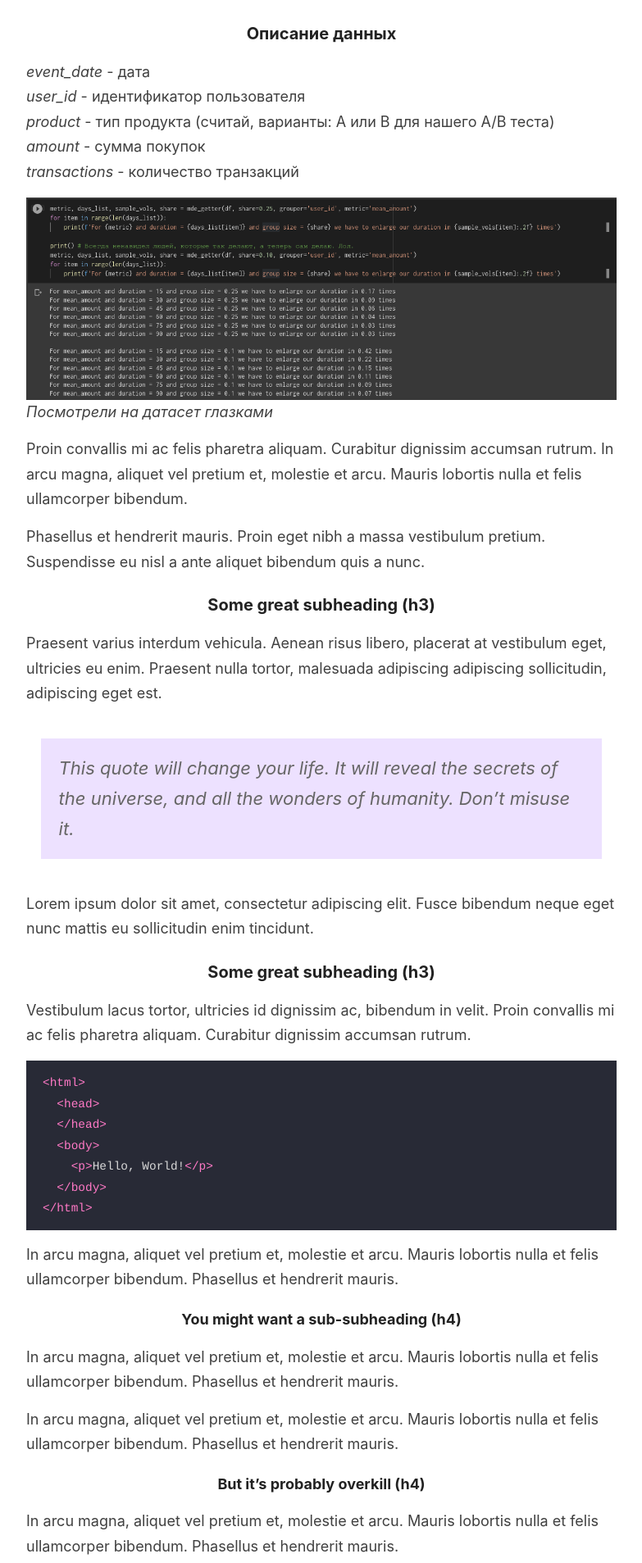
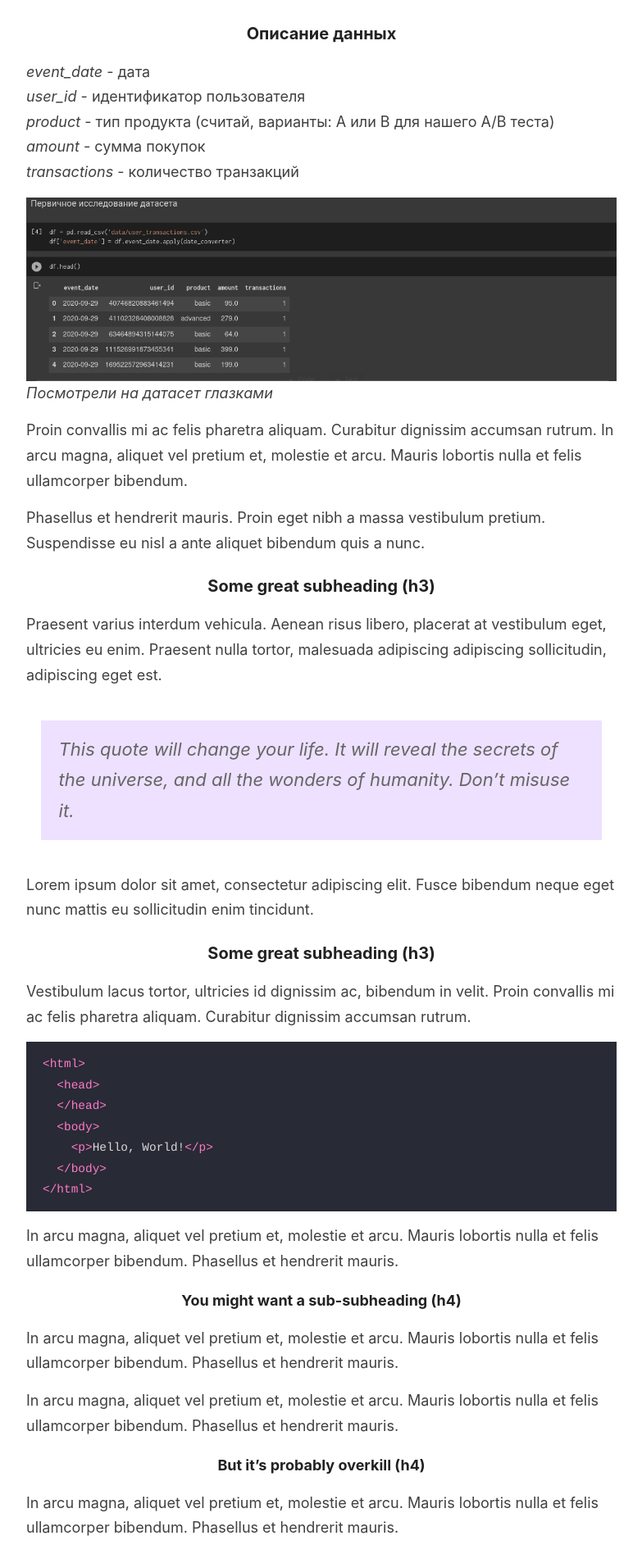
Before and after one commit to yk4r2/yk4r2.github.io, a Jekyll site: the page built from _posts/2020-4-16-avito-experiments-01.md, in a window 1280 px wide. Shown: the part 1261-3168 px from the top of the page at 82% size, without its empty margins (248-1031 px from the left). Built offline with Jekyll 4.4.1, drawn with Linux system fonts in a browser that asks for light colours.

Commit message:
trying to upload a pic to the 1st post

```diff
--- a/_posts/2020-4-16-avito-experiments-01.md
+++ b/_posts/2020-4-16-avito-experiments-01.md
@@ -35,7 +35,7 @@ _product_ - тип продукта (считай, варианты: A или B
 _amount_ - сумма покупок\
 _transactions_ - количество транзакций
 
-![Посмотрел на датасет глазками](https://github.com/yk4r2/yk4r2.github.io/blob/master/images/2020-4-16-avito-experiments-01/Screenshot_2021-04-17_00-05-12.png "посмотрел на датасет глазками")
+![Посмотрел на датасет глазками](https://github.com/yk4r2/yk4r2.github.io/blob/master/images/2020-4-16-avito-experiments-01/Screenshot_2021-04-16_23-58-10.png "посмотрел на датасет глазками")
 *Посмотрели на датасет глазками*
 
 Proin convallis mi ac felis pharetra aliquam. Curabitur dignissim accumsan rutrum. In arcu magna, aliquet vel pretium et, molestie et arcu. Mauris lobortis nulla et felis ullamcorper bibendum.
```
